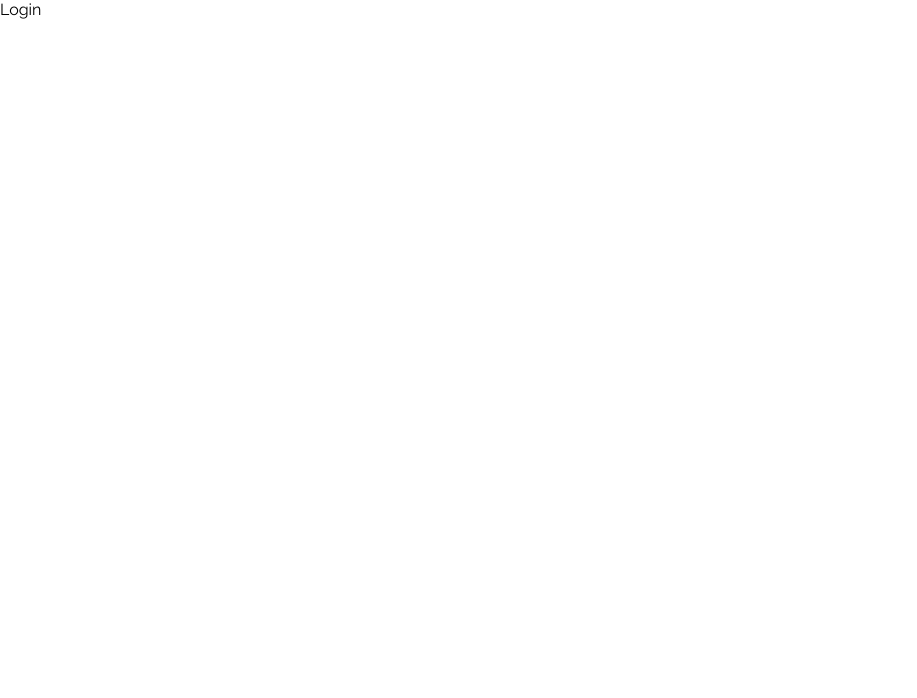
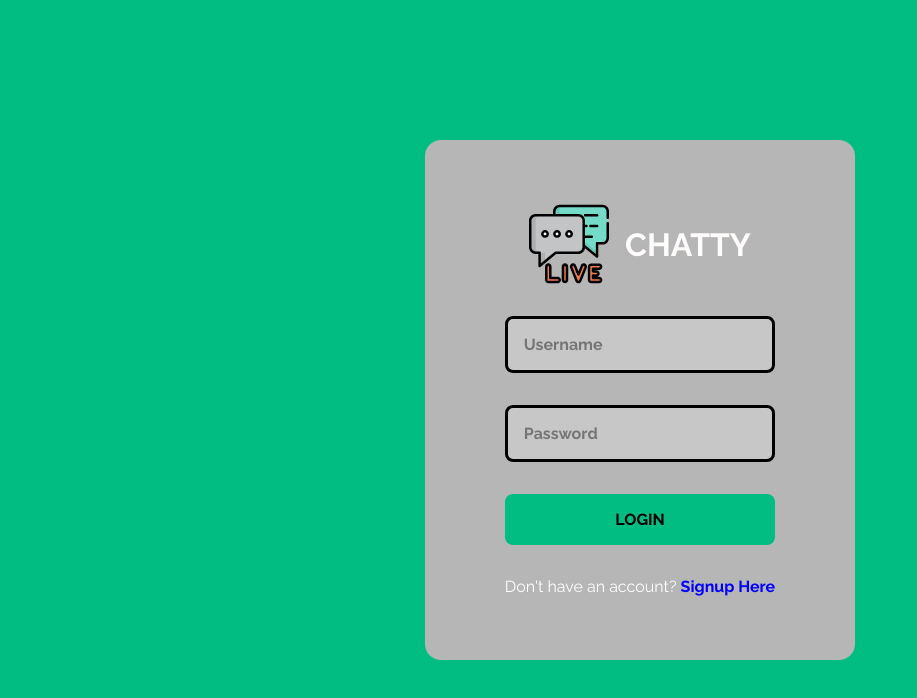
Before and after one commit to mo4rahman/chat-app-frontend, a React (Create React App) app: page /login in a window 1280 px wide. Shown: the top 698 px of the page, without its empty margins (0-917 px from the left). Built offline with nearby package versions, Linux system fonts and the light colour scheme.

Commit message:
login functionality

```diff
--- a/src/pages/Login.jsx
+++ b/src/pages/Login.jsx
@@ -1,9 +1,180 @@
-import React from 'react'
+import axios from "axios";
+import React, { useState, useEffect } from "react";
+import { Link, useNavigate } from "react-router-dom";
+import { ToastContainer, toast } from "react-toastify";
+import "react-toastify/dist/ReactToastify.css";
+import styled from "styled-components";
+import Logo from "../assets/logo.svg";
+import { loginRoute } from "../utils/APIRoutes";
 
 function Login() {
+  const [values, setValues] = useState({
+    username: "",
+    password: "",
+  });
+
+  const navigate = useNavigate();
+
+  // toast allows an error message along with a second optional object of styling/functional options
+  const toastOptions = {
+    position: "bottom-left",
+    // autoClose in milliseconds
+    autoClose: 7000,
+    pauseOnHover: true,
+    draggable: true,
+  };
+
+  function handleChange(event) {
+    // Destructure the current values
+    setValues({ ...values, [event.target.name]: event.target.value });
+  }
+
+  async function handleSubmit(event) {
+    event.preventDefault();
+
+    // If there are no errors, call our API
+    if (handleValidation()) {
+      const { username, password } = values;
+      const { data } = await axios.post(loginRoute, {
+        username,
+        password,
+      });
+      if (data.status === false) {
+        toast.error(data.msg, toastOptions);
+      }
+      if (data.status === true) {
+        // Pass the user information to the local storage
+        //
+        localStorage.setItem("chat-app-user", JSON.stringify(data.user));
+        // If everything is good to go, set the user to local storage and naviagte to the chat container
+        navigate("/");
+      }
+    }
+  }
+
+  // TODO: come back to check if there is a toast error, border that input with a red border
+  function handleValidation() {
+    const { username, password } = values;
+    if (password === "") {
+      // npm install react-toastify for error notifications
+      toast.error("Email and Password are required", toastOptions);
+      return false;
+    } else if (username.length === "") {
+      toast.error("Email and Password are required", toastOptions);
+      return false;
+    }
+    return true;
+  }
+
   return (
-    <div>Login</div>
-  )
+    <>
+      <FormContainter>
+        <form onSubmit={(event) => handleSubmit(event)}>
+          <div className="app-logo">
+            <img src={Logo} alt="Logo" />
+            <h1>CHATTY</h1>
+          </div>
+          <input
+            type="text"
+            placeholder="Username"
+            name="username"
+            onChange={(e) => handleChange(e)}
+            min="3"
+          />
+          <input
+            type="password"
+            placeholder="Password"
+            name="password"
+            onChange={(e) => handleChange(e)}
+          />
+          <button type="submit">Login</button>
+          <span>
+            Don't have an account? <Link to="/signup">Signup Here</Link>
+          </span>
+        </form>
+      </FormContainter>
+      <ToastContainer />
+    </>
+  );
 }
 
-export default Login
+const FormContainter = styled.div`
+  height: 100vh;
+  width: 100vw;
+  display: flex;
+  flex-direction: column;
+  justify-content: center;
+  gap: 1rem;
+  align-items: center;
+  background-color: #02bd82;
+
+  form {
+    color: #fffcfc;
+    display: flex;
+    flex-direction: column;
+    gap: 2rem;
+    /* background-color: #00000040; */
+    background-color: #b6b6b6;
+    border-radius: 1rem;
+    padding: 4rem 5rem;
+
+    button {
+      background-color: #02bd82;
+      font-size: 1rem;
+      text-transform: uppercase;
+      font-weight: bold;
+      padding: 1rem 2rem;
+      border: none;
+      border-radius: 0.5rem;
+      /* click finger mouse pointer when hovering over button */
+      cursor: pointer;
+      transition: 0.5s ease-in-out;
+
+      &:hover {
+        background-color: #0470f5;
+      }
+    }
+
+    input {
+      background-color: #d8d8d883;
+      padding: 1rem;
+      border: 0.2rem solid #000000;
+      border-radius: 0.5rem;
+      color: black;
+      font-weight: bold;
+      width: 100%;
+      font-size: 1rem;
+      /* These elements apply when we focus/highlight on the particular input field */
+      &:focus {
+        outline: none;
+        /* When we click on an indiviual input field */
+        border: 0.2rem solid #0470f5;
+      }
+    }
+  }
+
+  span {
+    color: white;
+    a {
+      color: blue;
+      text-transform: none;
+      text-decoration: none;
+      font-weight: bold;
+    }
+  }
+
+  .app-logo {
+    display: flex;
+    align-items: center;
+    gap: 1rem;
+    justify-content: center;
+    img {
+      height: 5rem;
+    }
+    h1 {
+      color: #fffcfc;
+    }
+  }
+`;
+
+export default Login;
--- a/src/pages/Signup.jsx
+++ b/src/pages/Signup.jsx
@@ -5,7 +5,7 @@
 import "react-toastify/dist/ReactToastify.css";
 import styled from "styled-components";
 import Logo from "../assets/logo.svg";
-import signupRoute from "../utils/APIRoutes";
+import { signupRoute } from "../utils/APIRoutes";
 
 function Signup() {
   const [values, setValues] = useState({
@@ -49,9 +49,9 @@
         // Pass the user information to the local storage
         //
         localStorage.setItem("chat-app-user", JSON.stringify(data.user));
+        // If everything is good to go, set the user to local storage and naviagte to the chat container
+        navigate("/");
       }
-      // If everything is good to go, set the user to local storage and naviagte to the chat container
-      navigate("/");
     }
   }
 
--- a/src/utils/APIRoutes.js
+++ b/src/utils/APIRoutes.js
@@ -1,3 +1,4 @@
 const host = "http://localhost:4000";
-const signupRoute = `${host}/api/auth/signup`;
-export default signupRoute;
+// Have to do it like this because you can only have one export default
+export const signupRoute = `${host}/api/auth/signup`;
+export const loginRoute = `${host}/api/auth/login`;
```
